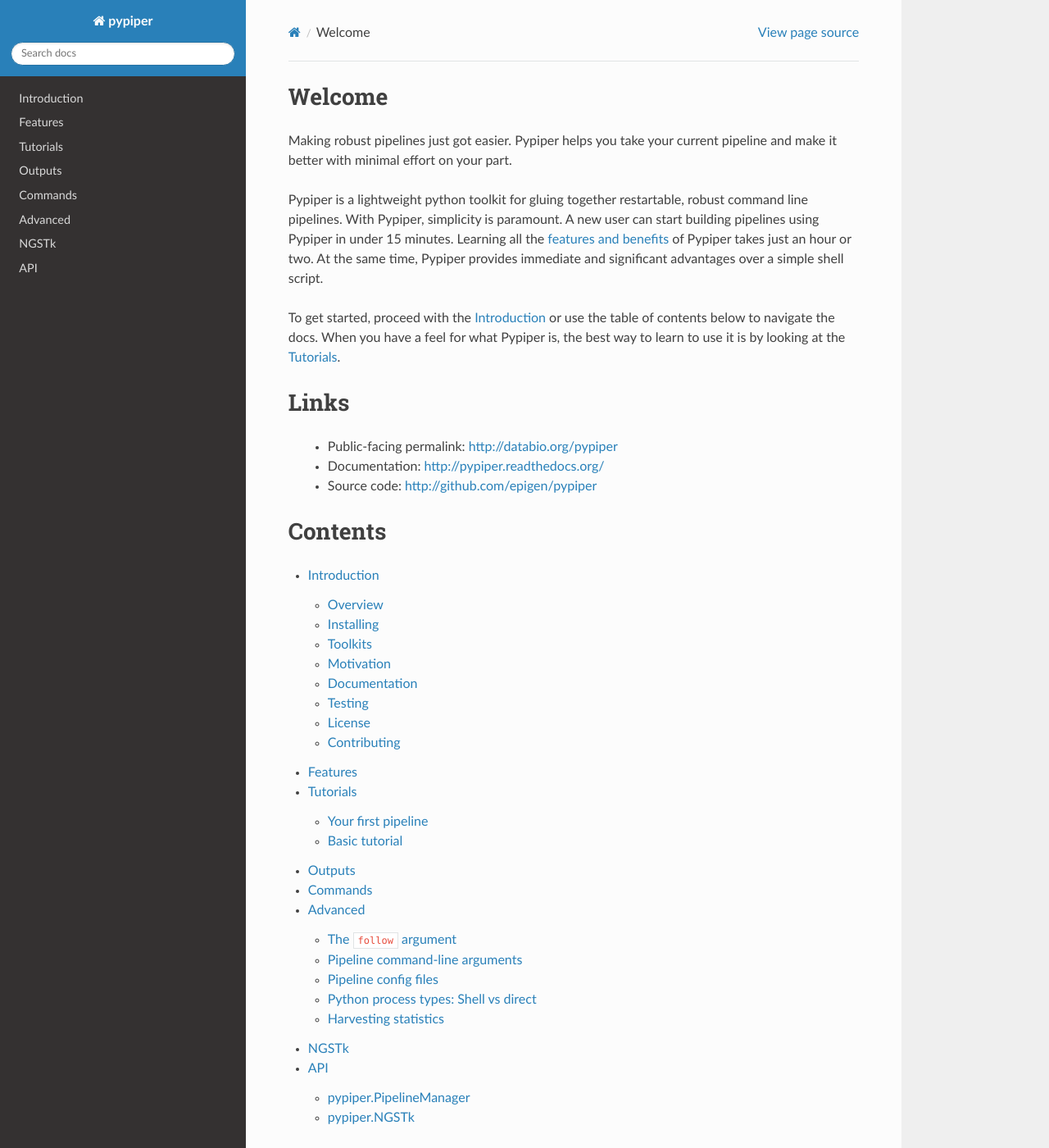
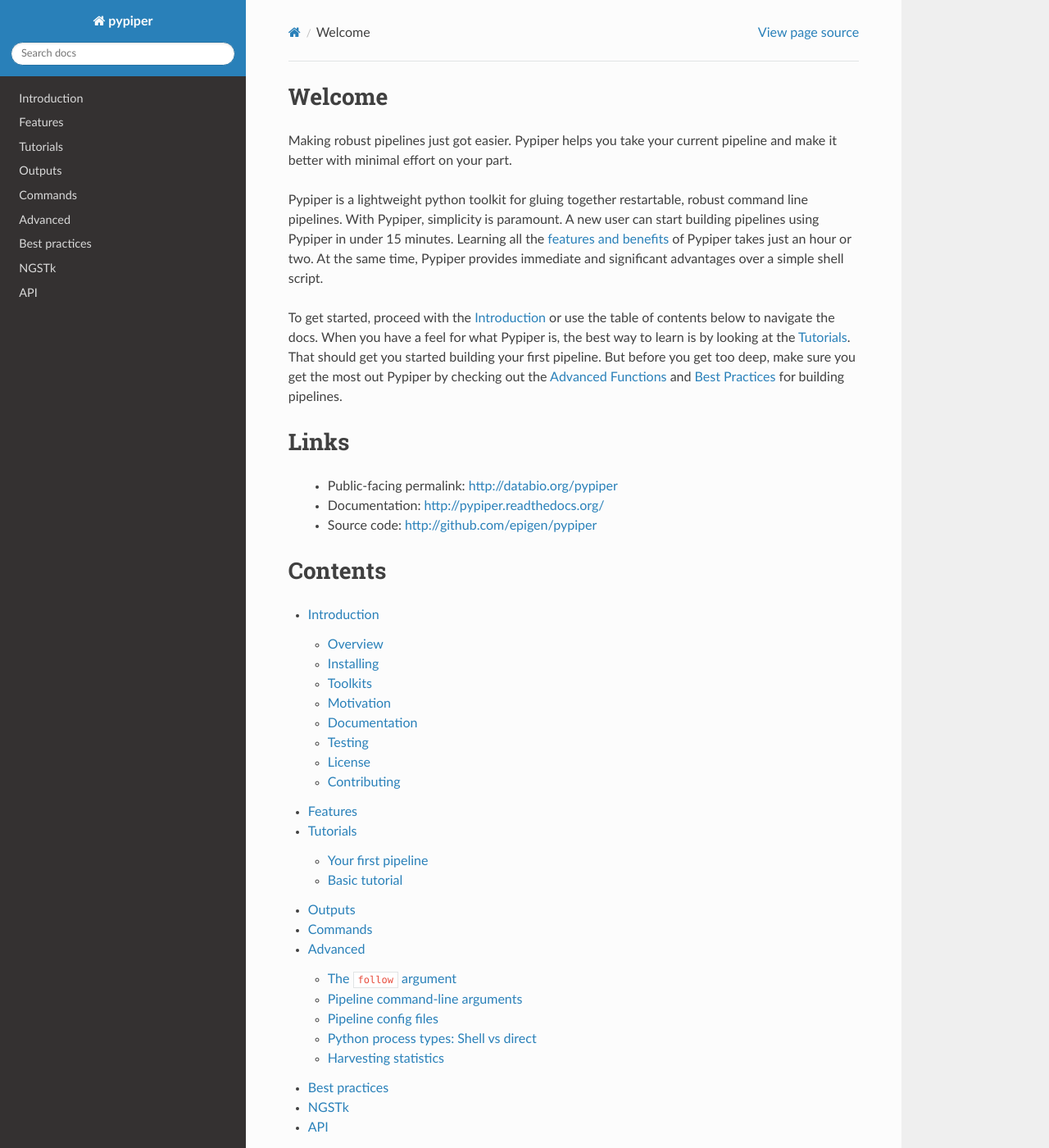
Before and after one commit to databio/pypiper, a Sphinx documentation site: the page built from doc/source/index.rst, in a window 1280 px wide and 1400 px high. Shown: the whole window at 82% size. Built offline with Sphinx 7.4.7 and the Read the Docs theme 2.0.0, drawn with Linux system fonts in a browser that asks for light colours.

Commit message:
Add docs

```diff
--- a/doc/source/index.rst
+++ b/doc/source/index.rst
@@ -7,7 +7,7 @@
 Pypiper is a lightweight python toolkit for gluing together restartable, robust
 command line pipelines. With Pypiper, simplicity is paramount. A new user can start building pipelines using Pypiper in under 15 minutes. Learning all the :doc:`features and  benefits <features>` of Pypiper takes just an hour or two. At the same time, Pypiper provides immediate and significant advantages over a simple shell script.
 
-To get started, proceed with the :doc:`Introduction <intro>` or use the table of contents below to navigate the docs. When you have a feel for what Pypiper is, the best way to learn to use it is by looking at the :doc:`Tutorials <tutorials>`.
+To get started, proceed with the :doc:`Introduction <intro>` or use the table of contents below to navigate the docs. When you have a feel for what Pypiper is, the best way to learn is by looking at the :doc:`Tutorials <tutorials>`. That should get you started building your first pipeline. But before you get too deep, make sure you get the most out Pypiper by checking out the :doc:`Advanced Functions <advanced>` and :doc:`Best Practices <best-practices>` for building pipelines.
 
 Links
 ^^^^^^^^
@@ -28,6 +28,7 @@
    outputs.rst
    commands.rst
    advanced.rst
+   best-practices.rst
    ngstk.rst
    api.rst
 
```
Also changed, not shown: doc/source/best-practices.rst (added, +17 -0 lines).
